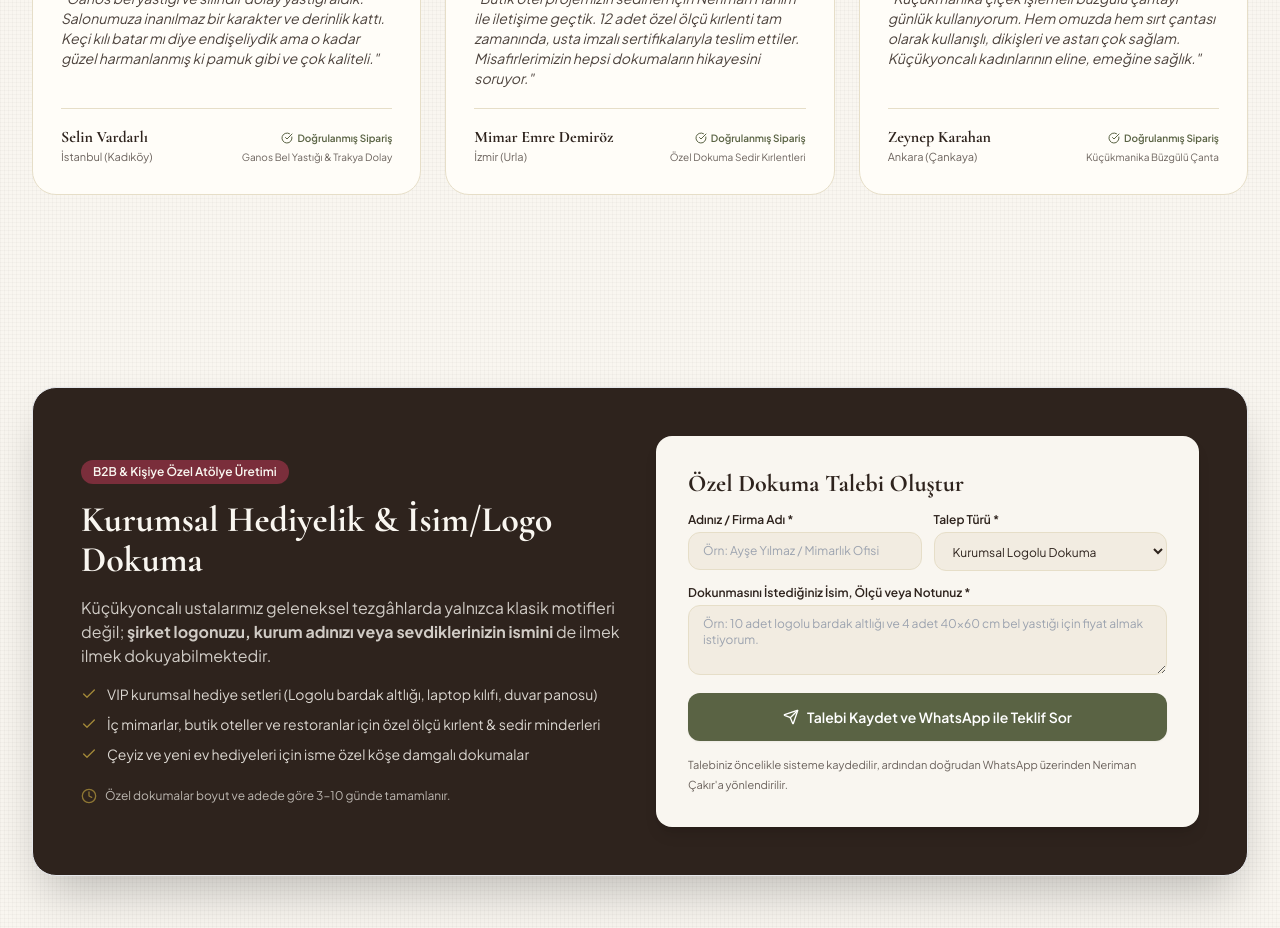
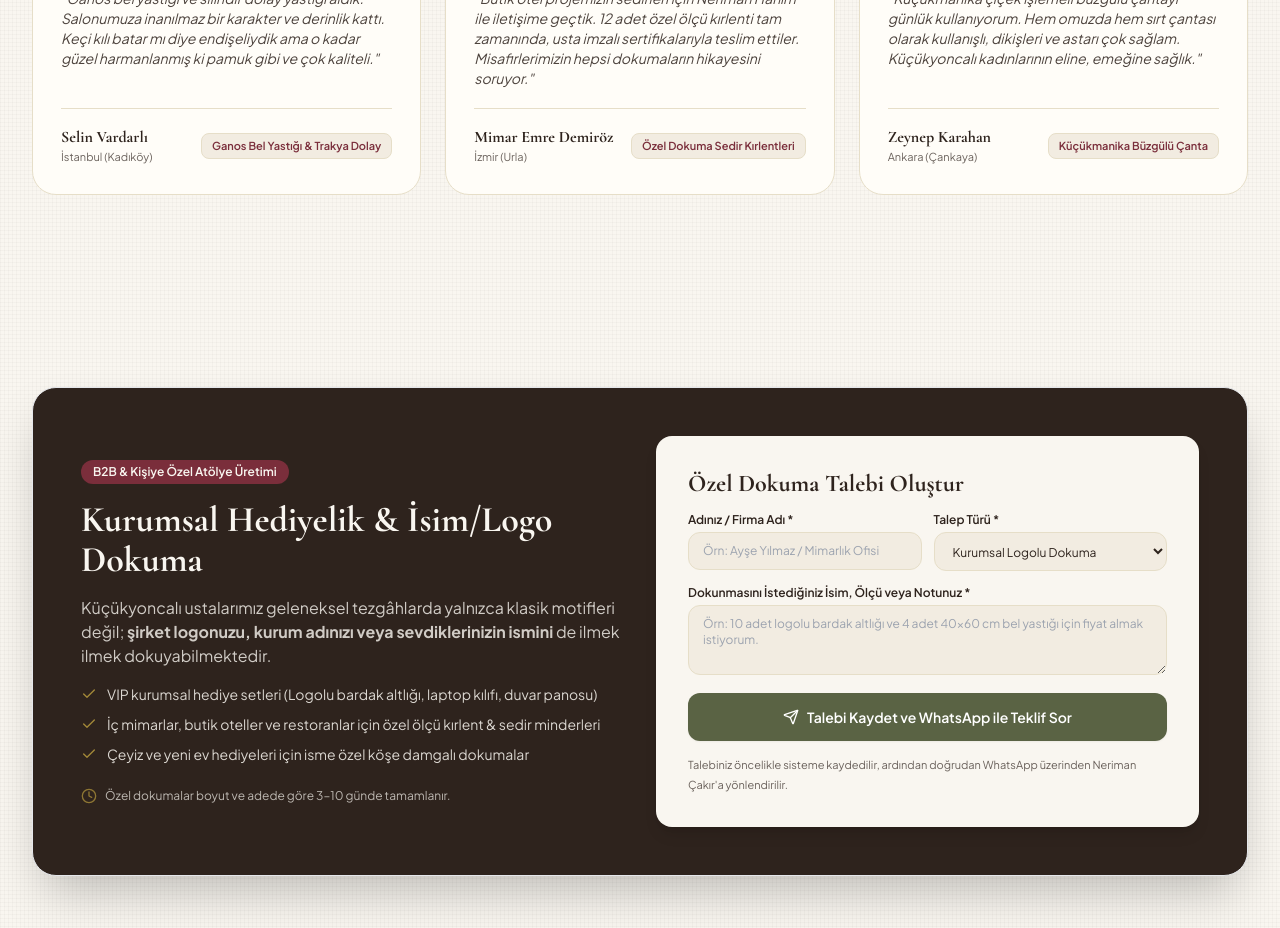
Before and after one commit to mserman90/neri-home-el-dokuma, a React (Vite) app: page / in a window 1280 px wide. Shown: the part 7200-8128 px from the top of the page. Built offline with nearby package versions, Linux system fonts and the light colour scheme; the HTML template or start-up script is replaced by a standard one.

Commit message:
refactor: remove 'Doğrulanmış Sipariş' badges from testimonials

```diff
--- a/src/components/TestimonialsSection.tsx
+++ b/src/components/TestimonialsSection.tsx
@@ -1,6 +1,6 @@
 import React from "react";
 import { testimonials } from "../data/testimonials";
-import { Star, CheckCircle, Quote } from "lucide-react";
+import { Star, Quote } from "lucide-react";
 
 export const TestimonialsSection: React.FC = () => {
   return (
@@ -46,10 +46,9 @@ export const TestimonialsSection: React.FC = () => {
                 <p className="text-[11px] opacity-70">{t.city}</p>
               </div>
               <div className="text-right">
-                <span className="inline-flex items-center gap-1 text-[10px] font-semibold text-[var(--olive)]">
-                  <CheckCircle className="w-3 h-3" /> Doğrulanmış Sipariş
+                <span className="inline-block text-[11px] font-semibold text-[var(--plum)] bg-[var(--surface-2)] px-2.5 py-1 rounded-lg border border-[var(--line)]">
+                  {t.productName}
                 </span>
-                <span className="block text-[10px] opacity-70">{t.productName}</span>
               </div>
             </div>
           </div>
```
